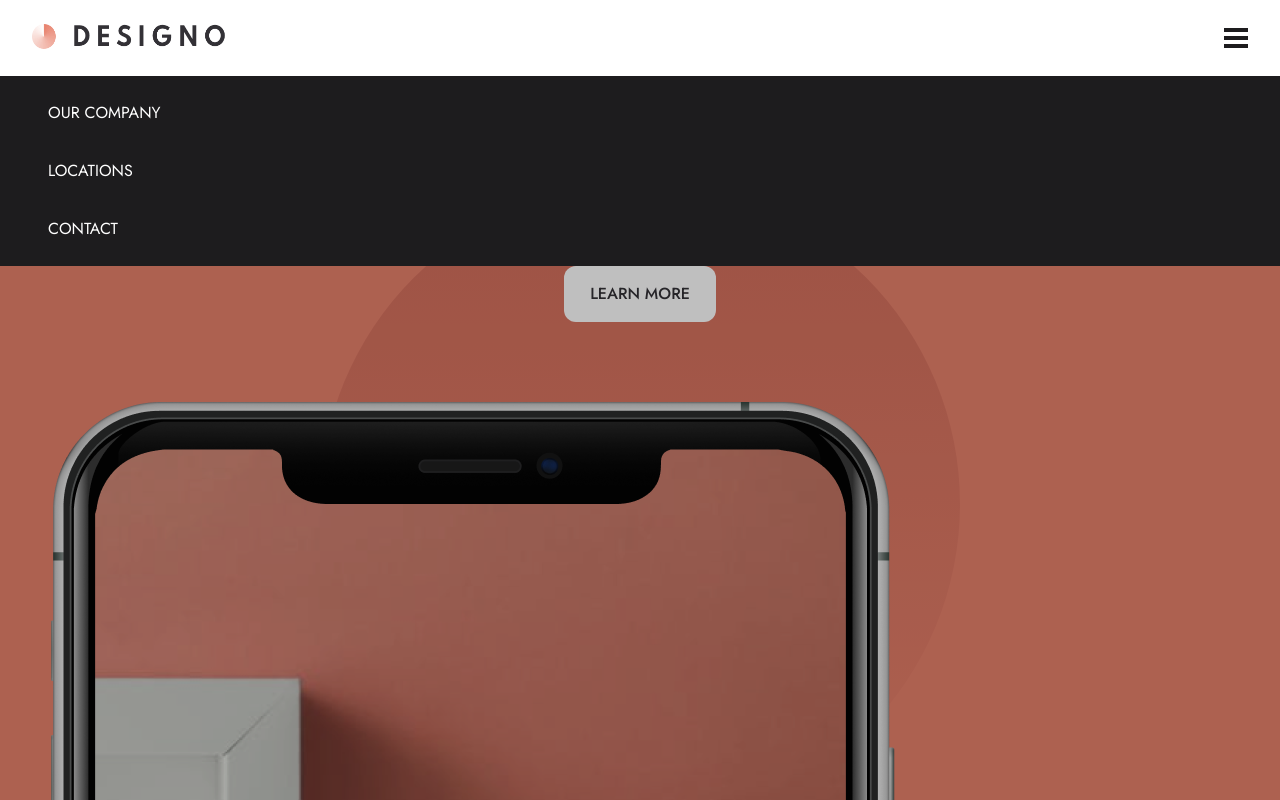
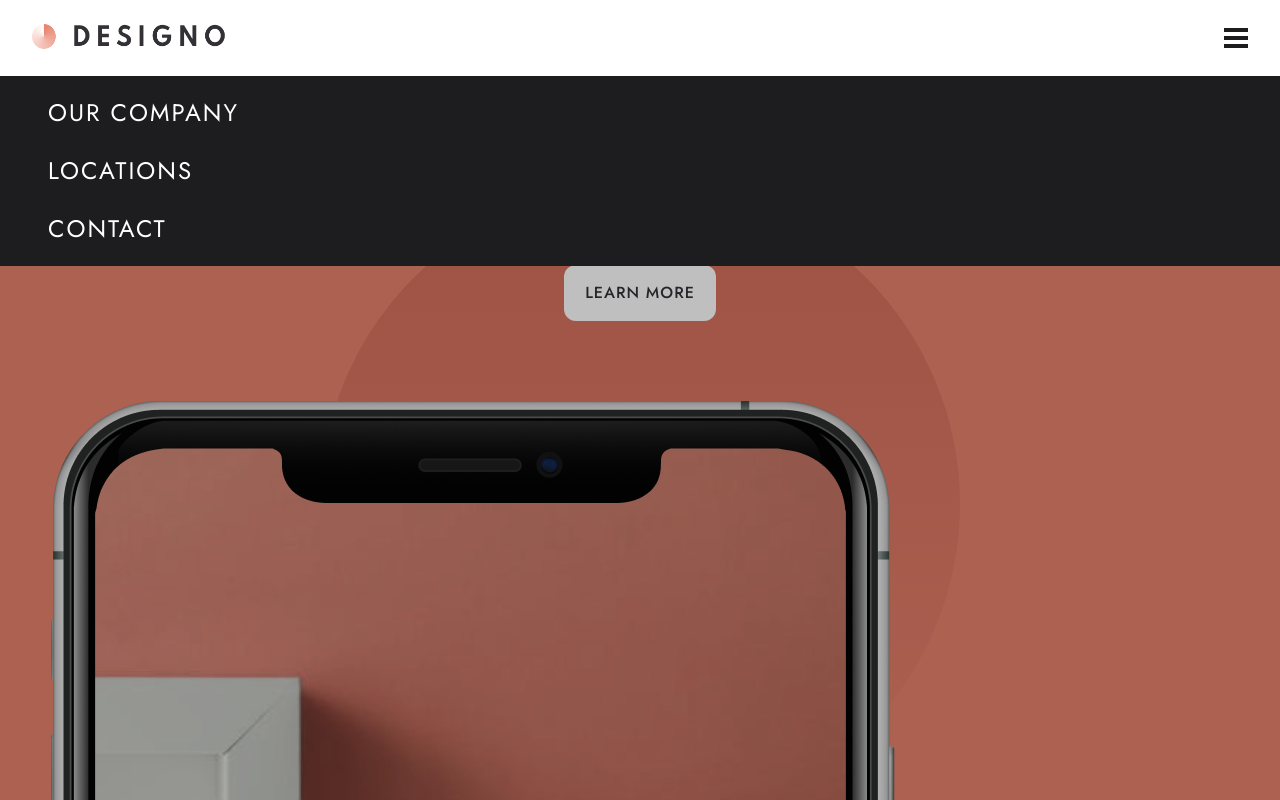
Before and after one commit to gianmarcoricciarelli/designo-multi-page-website, a React (Vite) app: page / in a window 1280 px wide. Both pictures are taken after a click on the icon 1236 px from the left and 38 px from the top of the page. Shown: the top 800 px of the page. Built offline with nearby package versions, Linux system fonts and the light colour scheme.

Commit message:
refactor: refactored usage of new text component

```diff
--- a/src/index.css
+++ b/src/index.css
@@ -72,10 +72,10 @@ h6 {
 
     font-family: 'Jost';
 
-    --text-h1: 48px;
-    --text-h2: 40px;
-    --text-h3: 20px;
-    --text-body: 16px;
+    --text-xlarge: 48px;
+    --text-large: 40px;
+    --text-medium: 20px;
+    --text-regular: 16px;
 
     --font-weight-medium: 500;
     --font-weight-regular: 400;
--- a/src/pages/home/first-section/first-section.tsx
+++ b/src/pages/home/first-section/first-section.tsx
@@ -16,13 +16,17 @@ export default function FirstSection() {
                 <Text fontSize={32} fontWeight='medium' lineHeight={36}>
                     Award-winning custom designs and digital branding solutions
                 </Text>
-                <Text>
+                <Text lineHeight={25}>
                     With over 10 years in the industry, we are experienced in
                     creating fully responsive websites, app design, and engaging
                     brand experiences. Find out more about our services.
                 </Text>
                 <Button background='light' onClick={onButtonClick}>
-                    <Text fontWeight='medium' color='dark-grey'>
+                    <Text
+                        fontWeight='medium'
+                        letterSpacing={1}
+                        color='dark-grey'
+                    >
                         LEARN MORE
                     </Text>
                 </Button>
--- a/src/pages/home/second-section/second-section.tsx
+++ b/src/pages/home/second-section/second-section.tsx
@@ -32,7 +32,7 @@ export default function SecondSection() {
                 onClick={() => onCardClickHandler('webDesign')}
             >
                 <div className={styles['second-section__card__text-box']}>
-                    <Text style={{ fontSize: '28px', lineHeight: '36px' }}>
+                    <Text fontSize={28} fontWeight='medium' lineHeight={36}>
                         WEB DESIGN
                     </Text>
                     <div
@@ -42,7 +42,7 @@ export default function SecondSection() {
                             ]
                         }
                     >
-                        <Text style={{ fontWeight: 500 }} type='body'>
+                        <Text fontWeight='medium' letterSpacing={5}>
                             VIEW PROJECTS
                         </Text>
                         <RightArrowIcon />
@@ -56,7 +56,7 @@ export default function SecondSection() {
                 onClick={() => onCardClickHandler('appDesign')}
             >
                 <div className={styles['second-section__card__text-box']}>
-                    <Text style={{ fontSize: '28px', lineHeight: '36px' }}>
+                    <Text fontSize={28} lineHeight={36}>
                         APP DESIGN
                     </Text>
                     <div
@@ -66,7 +66,7 @@ export default function SecondSection() {
                             ]
                         }
                     >
-                        <Text style={{ fontWeight: 500 }} type='body'>
+                        <Text fontWeight='medium' letterSpacing={5}>
                             VIEW PROJECTS
                         </Text>
                         <RightArrowIcon />
@@ -79,7 +79,7 @@ export default function SecondSection() {
                 onClick={() => onCardClickHandler('graphicDesign')}
             >
                 <div className={styles['second-section__card__text-box']}>
-                    <Text style={{ fontSize: '28px', lineHeight: '36px' }}>
+                    <Text fontSize={28} lineHeight={36}>
                         GRAPHIC DESIGN
                     </Text>
                     <div
@@ -89,7 +89,7 @@ export default function SecondSection() {
                             ]
                         }
                     >
-                        <Text style={{ fontWeight: 500 }} type='body'>
+                        <Text fontWeight='medium' letterSpacing={5}>
                             VIEW PROJECTS
                         </Text>
                         <RightArrowIcon />
--- a/src/pages/home/third-section/third-section.tsx
+++ b/src/pages/home/third-section/third-section.tsx
@@ -11,10 +11,10 @@ export default function ThirdSection() {
             <div className={styles['third-section__card']}>
                 <PassionateIcon style={{ zIndex: 2 }} />
                 <div className={styles['third-section__card__text-box']}>
-                    <Text type='h3' color='dark-grey'>
+                    <Text fontSize='medium' letterSpacing={5} color='dark-grey'>
                         PASSIONATE
                     </Text>
-                    <Text type='body' color='dark-grey'>
+                    <Text color='dark-grey'>
                         Each project starts with an in-depth brand research to
                         ensure we only create products that serve a purpose. We
                         merge art, design, and technology into exciting new
@@ -26,10 +26,10 @@ export default function ThirdSection() {
             <div className={styles['third-section__card']}>
                 <ResourcefulIcon style={{ zIndex: 2 }} />
                 <div className={styles['third-section__card__text-box']}>
-                    <Text type='h3' color='dark-grey'>
+                    <Text fontSize='medium' letterSpacing={5} color='dark-grey'>
                         RESOURCEFUL
                     </Text>
-                    <Text type='body' color='dark-grey'>
+                    <Text color='dark-grey'>
                         Everything that we do has a strategic purpose. We use an
                         agile approach in all of our projects and value customer
                         collaboration. It guarantees superior results that
@@ -41,10 +41,10 @@ export default function ThirdSection() {
             <div className={styles['third-section__card']}>
                 <FriendlyIcon style={{ zIndex: 2 }} />
                 <div className={styles['third-section__card__text-box']}>
-                    <Text type='h3' color='dark-grey'>
+                    <Text fontSize='medium' letterSpacing={5} color='dark-grey'>
                         FRIENDLY
                     </Text>
-                    <Text type='body' color='dark-grey'>
+                    <Text color='dark-grey'>
                         We are a group of enthusiastic folks who know how to put
                         people first. Our success depends on our customers, and
                         we strive to give them the best experience a company can
--- a/src/widgets/navbar/menu/menu.tsx
+++ b/src/widgets/navbar/menu/menu.tsx
@@ -3,6 +3,8 @@ import { AnimatePresence, motion } from 'motion/react'
 import styles from './menu.module.scss'
 
 export default function Menu({ isVisible }: { isVisible: boolean }) {
+    const menuItems = ['OUR COMPANY', 'LOCATIONS', 'CONTACT']
+
     return (
         <AnimatePresence>
             {isVisible && (
@@ -13,15 +15,16 @@ export default function Menu({ isVisible }: { isVisible: boolean }) {
                     exit={{ opacity: 0, transition: { duration: 0.3 } }}
                 >
                     <div className={styles['menu__options']}>
-                        <Text type='h3' color='white'>
-                            OUR COMPANY
-                        </Text>
-                        <Text type='h3' color='white'>
-                            LOCATIONS
-                        </Text>
-                        <Text type='h3' color='white'>
-                            CONTACT
-                        </Text>
+                        {menuItems.map((i) => (
+                            <Text
+                                key={i}
+                                fontSize={24}
+                                letterSpacing={2}
+                                color='white'
+                            >
+                                {i}
+                            </Text>
+                        ))}
                     </div>
                 </motion.div>
             )}
```
